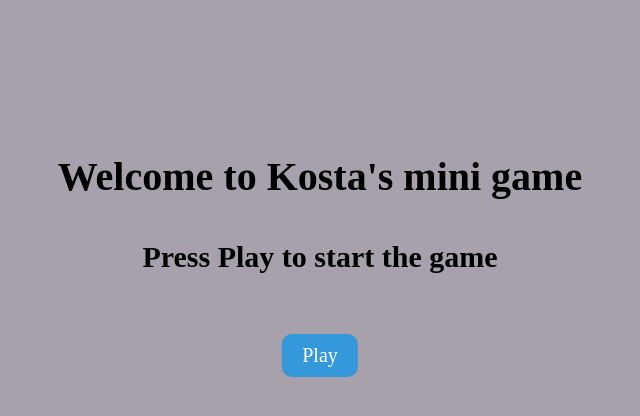
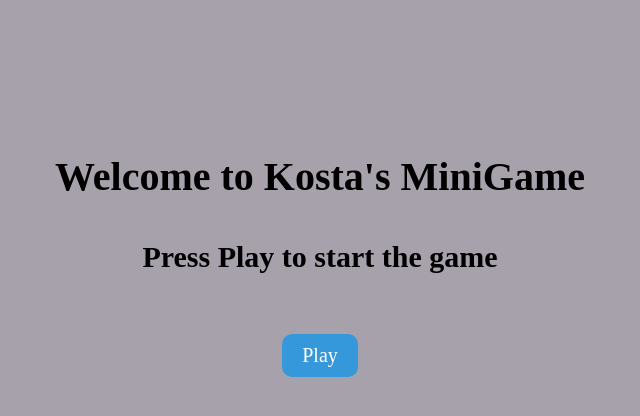
Before and after one commit to kall007/IronHackGame, a plain HTML site: page index.html in a window 1280 px wide. Shown: the part 50-466 px from the top of the page, without its empty margins (320-960 px from the left). Drawn offline with Linux system fonts and the light colour scheme.

Commit message:
Update index.html

```diff
--- a/index.html
+++ b/index.html
@@ -13,7 +13,7 @@
 </head>
 
 <body id="game-starter">
-    <h1>Welcome to Kosta's mini game</h1>
+    <h1>Welcome to Kosta's MiniGame</h1>
 
     <h2>Press Play to start the game</h2>
 
```
